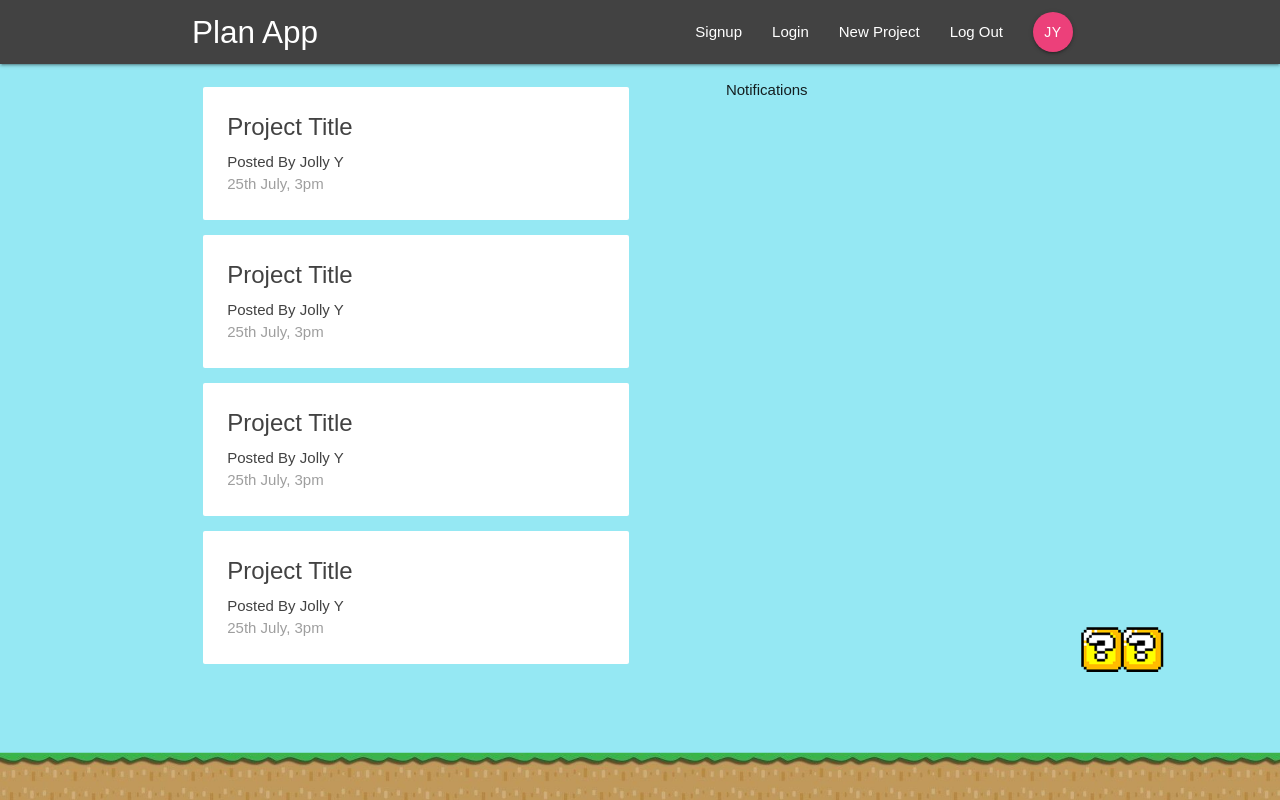
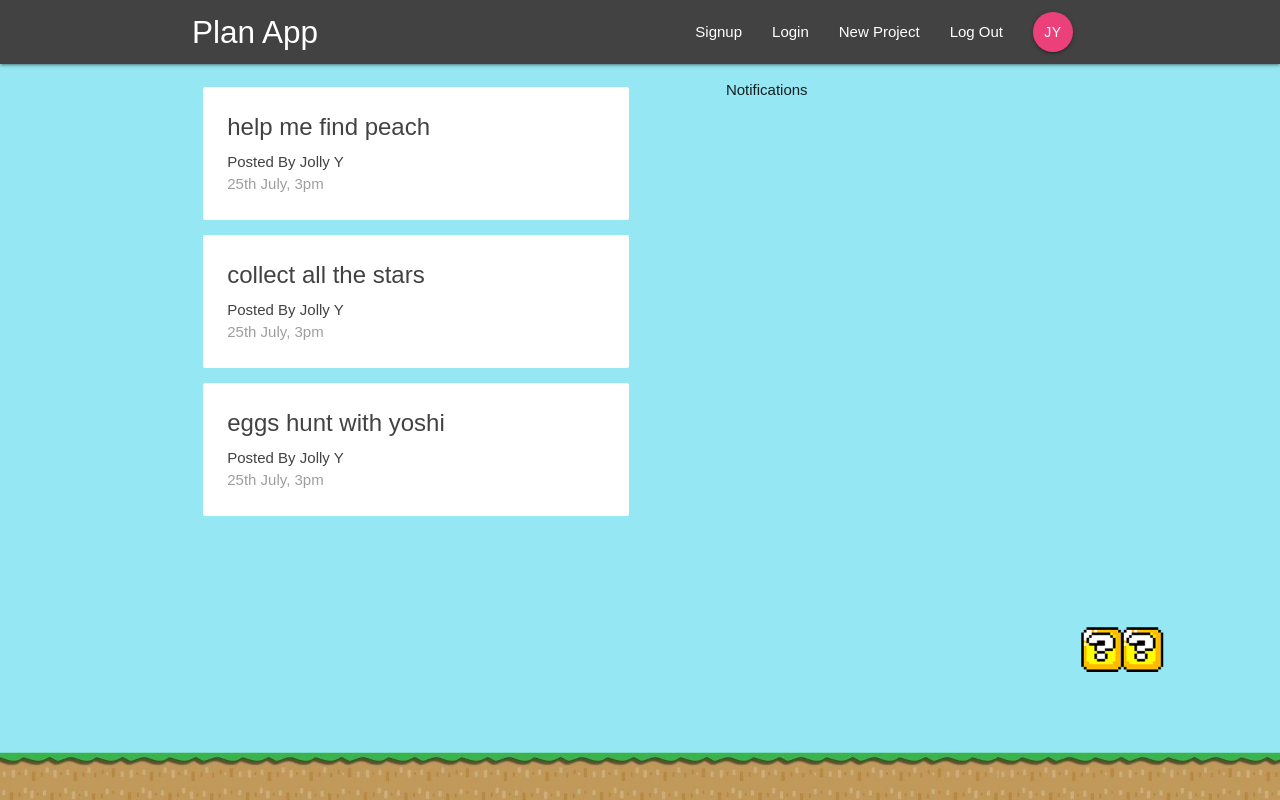
Before and after one commit to MaestroJolly/react-redux-firebase-test-app, a React (Create React App) app: page / in a window 1280 px wide. Built offline with nearby package versions, Linux system fonts and the light colour scheme.

Commit message:
Update: added dummy data to the redux store

```diff
--- a/src/components/dashboard/Dashboard.js
+++ b/src/components/dashboard/Dashboard.js
@@ -1,15 +1,19 @@
 import React, { Component } from 'react';
 import Notifications from './Notifications';
 import ProjectList from '../projects/ProjectList';
+import { connect } from 'react-redux';
 
 
 class Dashboard extends Component {
     render(){
+        console.log(this.props)
+
+        const { projects } = this.props;
         return (
             <div className="dashboard container">
                 <div className="row">
                     <div className="col s12 m6">
-                        <ProjectList />
+                        <ProjectList projects={ projects } />
                     </div>
                     <div className="col s12 m5 offset-m1">
                         <Notifications />
@@ -20,4 +24,10 @@
     }
 }
 
-export default Dashboard;
+const mapStateToProps = (state, action) => {
+    return {
+        projects: state.project.projects
+    }
+}
+
+export default connect(mapStateToProps)(Dashboard);
--- a/src/components/projects/ProjectList.js
+++ b/src/components/projects/ProjectList.js
@@ -1,13 +1,14 @@
 import React from 'react';
 import ProjectSummary from './ProjectSummary';
 
-const ProjectList = () => {
+const ProjectList = ({ projects }) => {
     return (
         <div className="project-list section">
-            <ProjectSummary />
-            <ProjectSummary />
-            <ProjectSummary />
-            <ProjectSummary />
+            { projects && projects.map(project => {
+                return (
+                    <ProjectSummary project={ project } key={ project.id }/>
+                )
+            })}
         </div>
     );
 }
--- a/src/components/projects/ProjectSummary.js
+++ b/src/components/projects/ProjectSummary.js
@@ -1,11 +1,11 @@
 import React from 'react';
 
-const ProjectSummary = () => {
+const ProjectSummary = ({ project }) => {
     return (
         <div className="card z-depth-0 project-summary">
             <div className="card-content grey-text text-darken-3">
                 <span className="card-title">
-                    Project Title
+                    { project.title }
                 </span>
                 <p>
                     Posted By Jolly Y
--- a/src/store/reducers/projectReducer.js
+++ b/src/store/reducers/projectReducer.js
@@ -1,4 +1,10 @@
-const initState = {};
+const initState = {
+    projects: [
+        {id: '1', title: 'help me find peach', content: 'blah blah blah'},
+        {id: '2', title: 'collect all the stars', content: 'blah blah blah'},
+        {id: '3', title: 'eggs hunt with yoshi', content: 'blah blah blah'}
+    ]
+};
 
 const projectReducer = (state = initState, action) => {
     return state;
```
